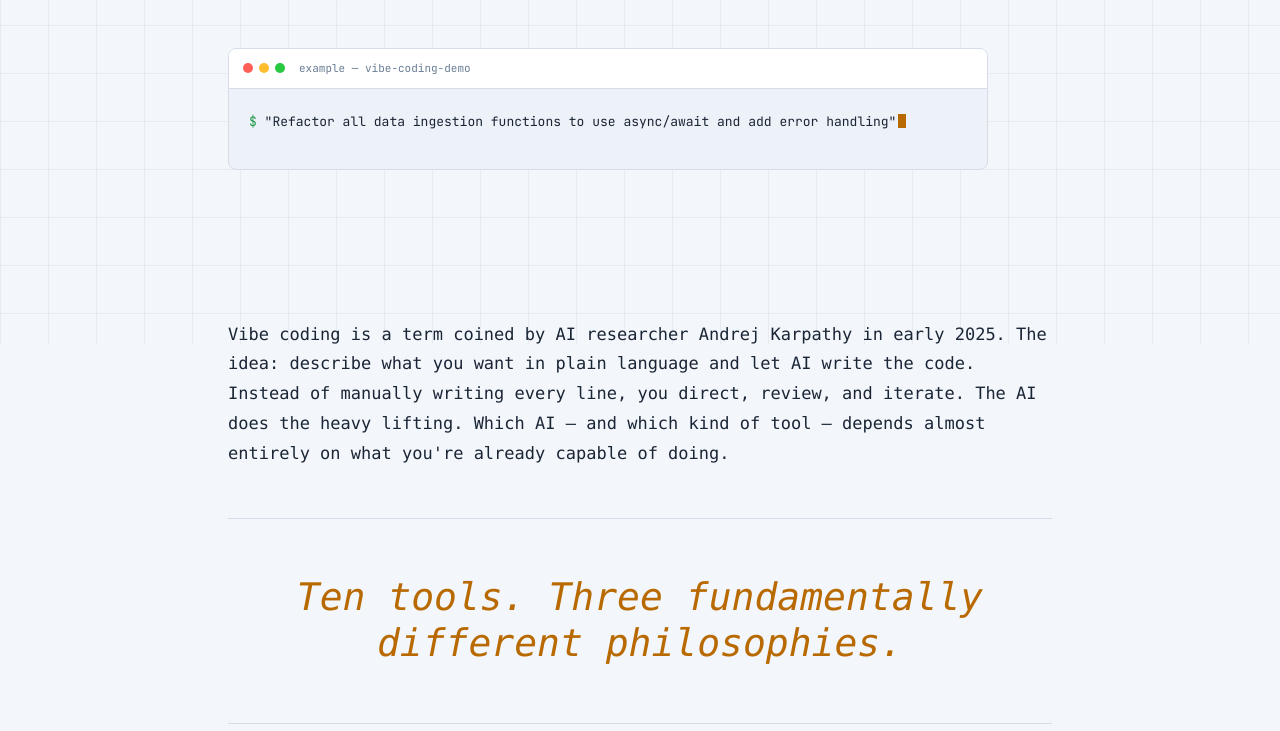
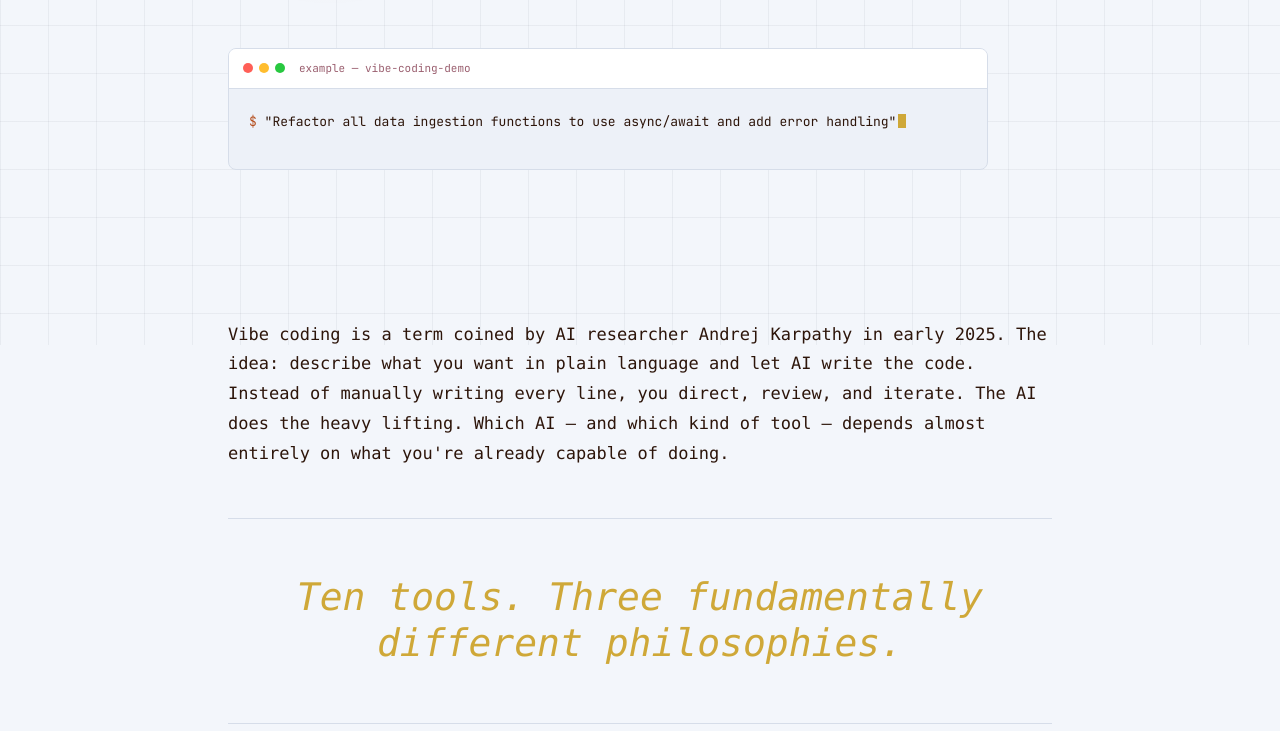
Before and after one commit to fahim-data/vibe-coding-infographic, a plain HTML site: page index.html in a window 1280 px wide. Shown: the part 455-1186 px from the top of the page. Drawn offline with Linux system fonts and the light colour scheme.

Commit message:
Add files via upload

```diff
--- a/index.html
+++ b/index.html
@@ -15,18 +15,18 @@ html{scroll-behavior:smooth}
   --surf2:#e8edf6;
   --border:#d6dde9;
   --border2:#b8c3d4;
-  --text:#1a2535;
-  --muted:#6a7e95;
-  --amber:#b86a00;
-  --amber-d:rgba(184,106,0,0.10);
-  --blue:#2272d8;
-  --blue-d:rgba(34,114,216,0.09);
-  --purple:#6644c0;
-  --purple-d:rgba(102,68,192,0.09);
-  --green:#1a9845;
-  --green-d:rgba(26,152,69,0.09);
-  --red:#c03030;
-  --red-d:rgba(192,48,48,0.07);
+  --text:#2d150a;
+  --muted:#9b6070;
+  --amber:#cfa838;
+  --amber-d:rgba(207,168,56,0.12);
+  --blue:#e896a8;
+  --blue-d:rgba(232,150,168,0.12);
+  --purple:#6e4a6c;
+  --purple-d:rgba(110,74,108,0.10);
+  --green:#b54e1e;
+  --green-d:rgba(181,78,30,0.10);
+  --red:#b54e1e;
+  --red-d:rgba(181,78,30,0.08);
 }
 body{
   background:var(--bg);
@@ -1140,70 +1140,70 @@ const TOOLS=[
     desc:"An AI-first code editor built on VS Code. It indexes your entire codebase so the model understands full project context — not just the file you have open. Its Composer feature lets you describe a multi-file change in plain English and executes it across your whole project at once.",
     aud:'Software developers, data engineers, ML engineers who write code daily.',
     ex:'"Refactor all my data ingestion functions to use async/await and add error handling."',
-    madeWith:null
+    madeWith:null,
   },
   {
     name:'GitHub Copilot',cat:'ide',
     desc:"An AI assistant that extends your existing editor rather than replacing it. Works across VS Code, PyCharm, JetBrains, Neovim, and Xcode. Suggests code inline as you type, answers questions in chat, and can turn GitHub Issues into pull requests autonomously.",
     aud:'Developers at any level — especially those already working in the GitHub ecosystem.',
     ex:"You're writing a pandas pipeline. Copilot predicts the next transformation before you finish typing, including the correct column names from your existing dataframe.",
-    madeWith:null
+    madeWith:null,
   },
   {
     name:'Google Antigravity',cat:'ide',
     desc:"An agent-first IDE built on VS Code (launched November 2025) with a split dual-view interface: an Editor for writing code and a Manager panel for orchestrating multiple parallel AI agents. Each agent produces verifiable artifacts — task plans, screenshots, and browser recordings — so you can inspect what it actually did.",
     aud:'Developers who want to delegate large multi-step tasks across editor, terminal, and browser simultaneously.',
     ex:'"Build a new user auth flow, test it in the browser, and fix any errors you find." Spawns separate agents for coding, terminal execution, and browser verification in parallel.',
-    madeWith:null
+    madeWith:null,
   },
   {
     name:'Replit',cat:'bld',
     desc:"A cloud-based browser IDE where you can write, run, and deploy code without installing anything locally. Its Agent can take a plain-language description and build a working application end-to-end — environment setup, code, and deployment included. The only app builder in this list with genuine Python support.",
     aud:'Students, data practitioners, hobbyists, developers who want zero local setup.',
     ex:'"Build me a Streamlit dashboard that reads a CSV, shows a bar chart of sales by region, and lets me filter by date."',
-    madeWith:'https://replit.com/community'
+    madeWith:'https://replit.com/community',
   },
   {
     name:'Bolt.new',cat:'bld',
     desc:"A browser-based full-stack builder that generates complete web applications from a single prompt. Real-time live preview updates as the AI builds. Tight integration with the Vercel/Next.js ecosystem. Supports Figma import — paste a design, get working code.",
     aud:'Frontend developers, product teams, technical founders building web apps.',
     ex:'"Here\'s my Figma mockup of a SaaS dashboard. Build it with user auth, a data table, and a dark mode toggle."',
-    madeWith:'https://bolt.new/showcase'
+    madeWith:'https://bolt.new/showcase',
   },
   {
     name:'Lovable',cat:'bld',
     desc:"The most accessible builder in this list. Describe an app in plain English; Lovable builds it and exports production-ready code directly to your GitHub repo. Produces the best UI output quality of any tool here. No technical knowledge required to get started.",
     aud:'Non-technical founders, designers, product managers who want to ship without an engineering team.',
     ex:'"Build a job board where companies can post listings and candidates can apply. Include search and filters."',
-    madeWith:'https://madewithlovable.com'
+    madeWith:'https://madewithlovable.com',
   },
   {
     name:'Base44',cat:'bld',
     desc:"Acquired by Wix in mid-2025. Generates frontend, backend, database, and authentication from a plain-language prompt with no external services required. Comes with 6,000+ integrations, built-in analytics, and role-based access control out of the box.",
     aud:'Non-technical founders and small teams who need internal tools or customer-facing apps quickly.',
     ex:'"Build a CRM with a contact list, deal pipeline, and email notification when a deal moves stage."',
-    madeWith:null
+    madeWith:null,
   },
   {
     name:'Claude Code',cat:'trm',
     desc:"Anthropic's terminal-based coding agent. Runs in your command line, reads your local filesystem, and can plan and execute complex multi-step tasks across your entire codebase autonomously. Asks for permission before making changes. Produces the best reasoning quality of any terminal agent currently available.",
     aud:'Senior developers, ML engineers, data engineers who are comfortable in the terminal.',
     ex:'"Find all places in this repo where we\'re using the deprecated sklearn API, update them to the new interface, and run the test suite."',
-    madeWith:null
+    madeWith:null,
   },
   {
     name:'Gemini CLI',cat:'trm',
     desc:"Google's open-source terminal agent. Similar in concept to Claude Code — runs in your terminal, reads your codebase, executes tasks with your approval. The free tier is genuinely generous. Best option for large codebases given its 1M token context window. Integrates natively with Google Cloud, BigQuery, and Firebase.",
     aud:'Developers on Google Cloud, engineers working with large codebases, anyone wanting terminal-agent power for free.',
     ex:'"I have a BigQuery table with 90 days of clickstream data. Write a Python script that pulls it, calculates weekly retention cohorts, and outputs a CSV."',
-    madeWith:null
+    madeWith:null,
   },
   {
     name:'OpenAI Codex',cat:'trm',
     desc:"An open-source terminal agent built in Rust that runs entirely locally. Free for ChatGPT Plus subscribers. Supports parallel sub-agents for breaking large tasks into concurrent workstreams. Native GitHub integration means it can operate at the pull-request level — reading diffs, writing reviews, and opening PRs.",
     aud:'Developers already in the OpenAI/ChatGPT ecosystem who want terminal agent capability without extra cost.',
     ex:'"Review the last three commits, identify any functions without tests, and write the missing tests."',
-    madeWith:null
+    madeWith:null,
   }
 ];
 
```
